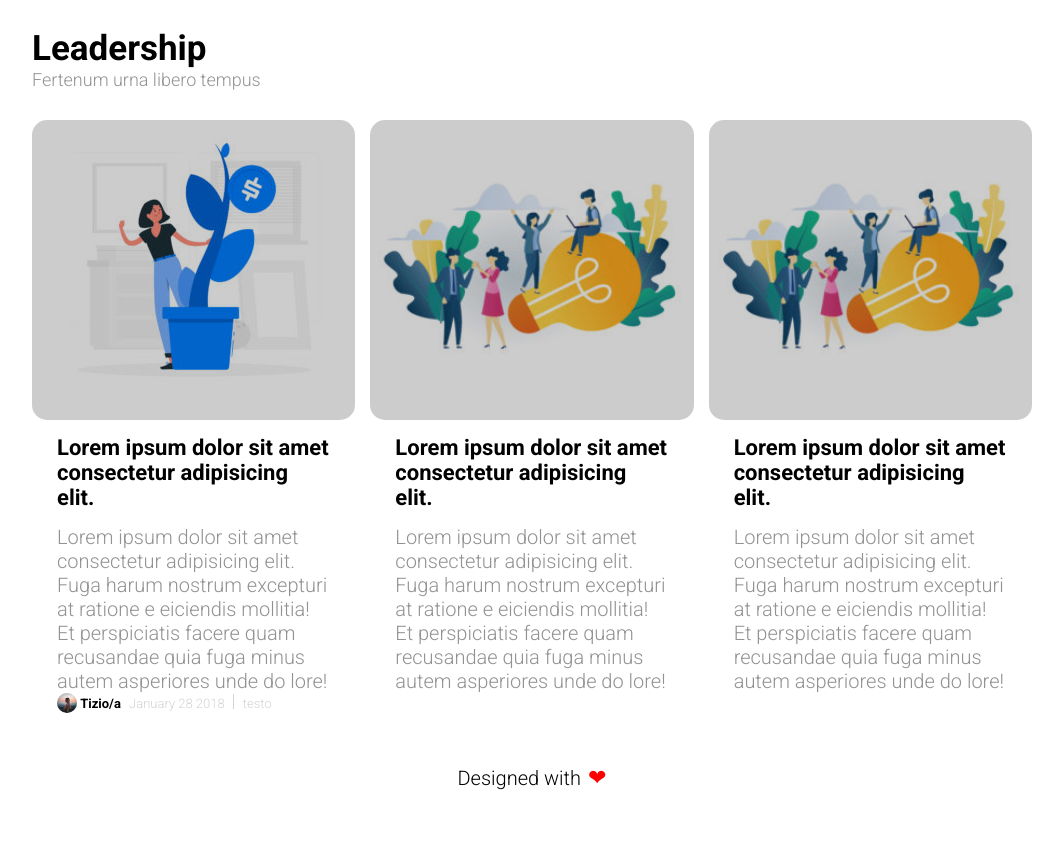
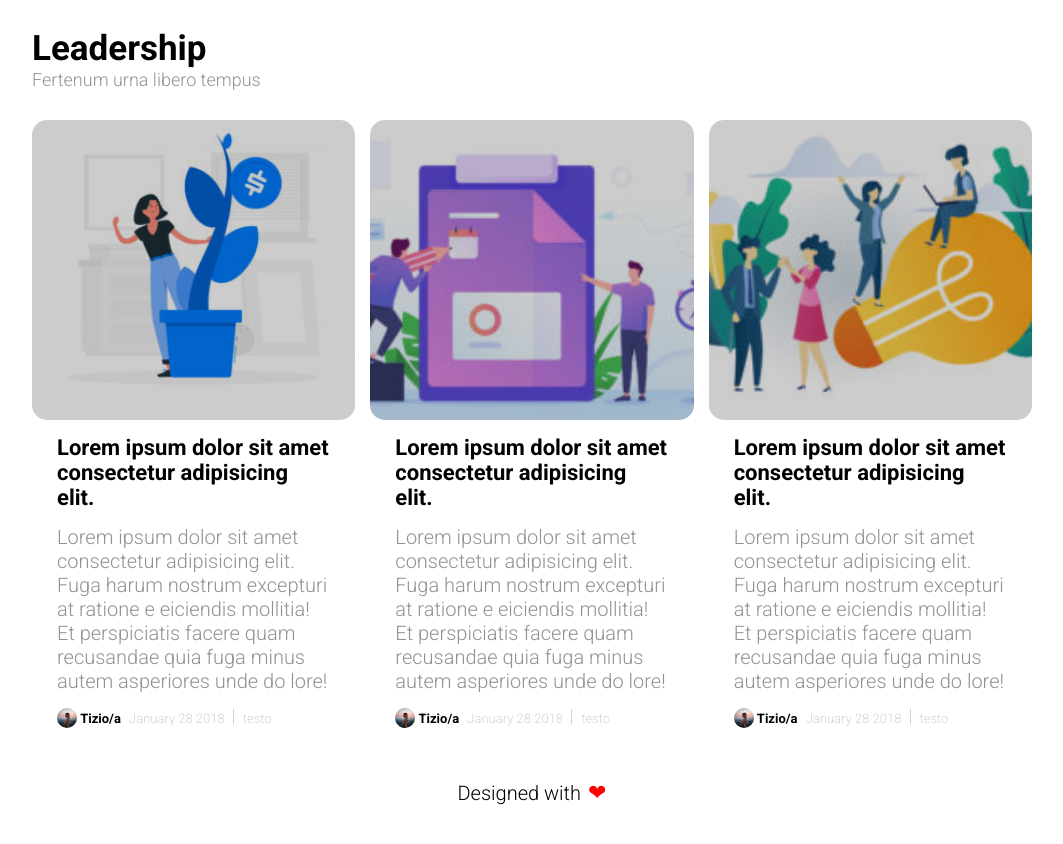
Before and after one commit to rekk88/htmlcss-wp, a plain HTML site: page bonus/index.html in a window 1280 px wide. Shown: the part 1082-1926 px from the top of the page, without its empty margins (108-1171 px from the left). Drawn offline with Linux system fonts and the light colour scheme; files whose address does not match are found by name.

Commit message:
add : aggiunte immagini ai blocchi

```diff
--- a/bonus/css/style.css
+++ b/bonus/css/style.css
@@ -126,6 +126,7 @@ nav a{
 }
 .autore {
     font-size: 13px;
+    margin-top: 15px;
 }
 .autore img{
     border-radius: 50%;
@@ -167,7 +168,7 @@ nav a{
 }
 /* colonne laterali */
 .colonne div.immagini{
-    background-size: contain;
+    background-size: cover;
     background-position: center;
     background-repeat: no-repeat;
 }
@@ -181,15 +182,26 @@ nav a{
     margin-bottom: 15px;
 }
 
-#img-sx{ /*colonna sinistra*/
+#img-1{ /*colonna sinistra*/
     background-image: url(../../img/img-1.jpg);
 }
-#img-dx{ /*colonna destra*/
+#img-2{ /*colonna destra*/
+    background-image: url(../../img/img-2.jpg);
+}
+
+#img-3{ /*colonna destra*/
     background-image: url(../../img/img-3.jpg);
 }
+#img-4{ /*colonna sinistra*/
+    background-image: url(../../img/img-4.jpg);
+}
+#img-5{ /*colonna destra*/
+    background-image: url(../../img/img-5.jpg);
+}
 
-
-
+#img-6{ /*colonna destra*/
+    background-image: url(../../img/img-6.jpg);
+}
 
 
 /* footer */
--- a/bonus/index.html
+++ b/bonus/index.html
@@ -67,7 +67,7 @@
 
                     <!-- blocco 1 -->
                     <div class="float colonne">
-                        <div id="img-sx" class="radius immagini">
+                        <div id="img-1" class="radius immagini">
                             <div class="layover radius"> <!--layover-->
                             </div>
                         </div>
@@ -88,7 +88,7 @@
 
                     <!-- blocco 2 -->
                     <div class="float colonne centrali">
-                        <div id="img-dx" class="radius immagini">
+                        <div id="img-2" class="radius immagini">
                             <div class="layover radius"></div>
                         </div>
                         <div class="titolo"><strong>Lorem ipsum dolor sit amet consectetur adipisicing elit.</strong></div>
@@ -97,12 +97,18 @@
                             eiciendis mollitia! Et perspiciatis facere quam recusandae quia fuga minus autem asperiores unde do
                             lore!
                         </p>
+                        <div class="autore">
+                            <img src="../img/avatar.jpg" alt="immagine piccolissima">
+                            <span class="nome"><strong>Tizio/a</strong></span>
+                            <span class="data">January 28 2018</span><span class="sbarra"> </span>
+                            <span class="testo-data">testo</span>
+                        </div>
                     </div>
                     <!-- fine  blocco 2-->
 
                     <!--  blocco 3 -->
                     <div class="float colonne">
-                        <div id="img-dx" class="radius immagini">
+                        <div id="img-3" class="radius immagini">
                             <div class="layover radius"></div>
                         </div>
                         <div class="titolo"><strong>Lorem ipsum dolor sit amet consectetur adipisicing elit.</strong></div>
@@ -111,6 +117,12 @@
                             eiciendis mollitia! Et perspiciatis facere quam recusandae quia fuga minus autem asperiores unde do
                             lore!
                         </p>
+                        <div class="autore">
+                            <img src="../img/avatar.jpg" alt="immagine piccolissima">
+                            <span class="nome"><strong>Tizio/a</strong></span>
+                            <span class="data">January 28 2018</span><span class="sbarra"> </span>
+                            <span class="testo-data">testo</span>
+                        </div>
                     </div>
                     <!-- fine  blocco 3 -->
                 </div>
```
